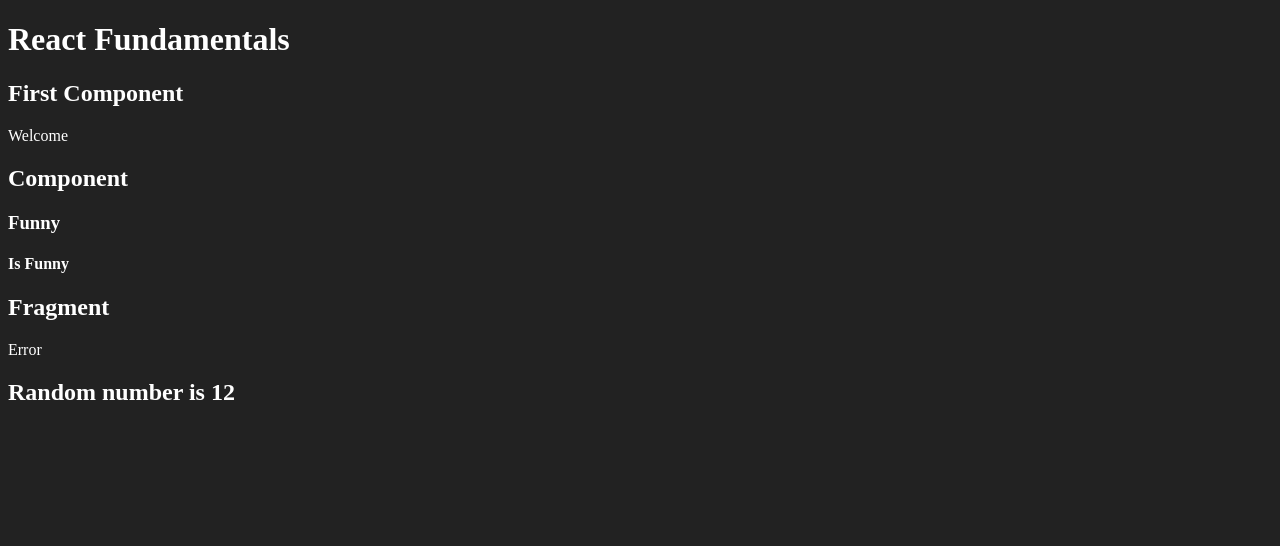
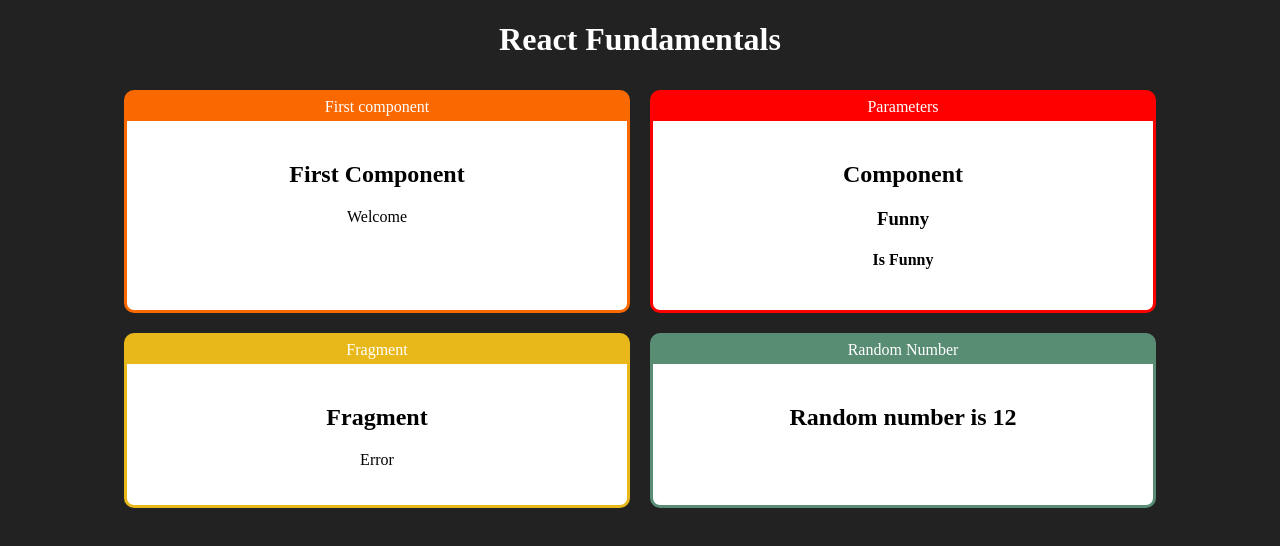
Before and after one commit to rafaelsantos/reactjs-course, a React (Create React App) app in the folder react-fundamentals/: page / in a window 1280 px wide. Shown: the top 546 px of the page. Built offline with nearby package versions, Linux system fonts and the light colour scheme.

Commit message:
Creating card component with styles and flex behaviour and adding children components

```diff
--- /dev/null
+++ b/react-fundamentals/src/App.css
@@ -0,0 +1,5 @@
+.App .Cards {
+    display: flex;
+    justify-content: center;
+    flex-wrap: wrap;
+}
--- a/react-fundamentals/src/App.jsx
+++ b/react-fundamentals/src/App.jsx
@@ -4,6 +4,10 @@
 import Parameter from './components/basics/Parameter'
 import Fragment from './components/basics/Fragment'
 import Random from './components/basics/Random'
+
+import Card from './components/layout/Card'
+
+import './App.css'
 
 //Can use export default function name(props)
 //Or can be anonym like export default function(props)
@@ -12,14 +16,28 @@
 //Or can be use like export default _ => {}
 export default () => {
     return (
-        <div id="app">
+        <div className="App">
             <h1>React Fundamentals</h1>
+
+            <div className="Cards">
+                <Card title="First component" color="#FA6900">
                     <First></First>
+                </Card>
+
+                <Card title="Parameters">
                     <Parameter
                         title="Component"
                         subtitle="Funny" />
+                </Card>
+
+                <Card title="Fragment" color="#E8B71A">
                     <Fragment />
+                </Card>
+
+                <Card title="Random Number" color="#588C73">
                     <Random min={2} max={35} />
+                </Card>
+            </div>
         </div>
     )
 }
--- /dev/null
+++ b/react-fundamentals/src/components/layout/Card.css
@@ -0,0 +1,23 @@
+.Card {
+    border: 3px solid;
+    border-radius: 10px;
+    overflow: hidden;
+    margin: 10px;
+    display: flex;
+    flex-direction: column;
+    min-width: 500px;
+    max-width: 500px;
+}
+
+.Card .Title {
+    padding: 5px 0px;
+    display: flex;
+    justify-content: center;
+}
+
+.Card .Content {
+    background-color: #fff;
+    color: #000;
+    padding: 20px;
+    flex: 1;
+}
--- /dev/null
+++ b/react-fundamentals/src/components/layout/Card.jsx
@@ -0,0 +1,17 @@
+import './Card.css'
+import React from 'react'
+
+export default (props) => {
+    const style = {
+        backgroundColor: props.color || '#F00',
+        borderColor: props.color || '#F00',
+    }
+    return (
+        <div className="Card" style={style}>
+            <div className="Title">{ props.title }</div>
+            <div className="Content">
+                { props.children }
+            </div>
+        </div>
+    )
+}
--- a/react-fundamentals/src/index.css
+++ b/react-fundamentals/src/index.css
@@ -1,4 +1,5 @@
 body {
     background-color: #222;
     color: #fff;
+    text-align: center;
 }
```
Lines whose indentation alone changed are shown as unchanged.
